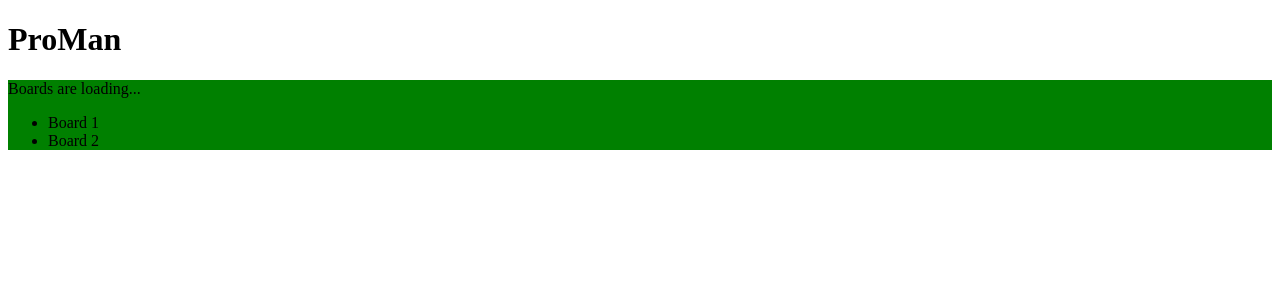
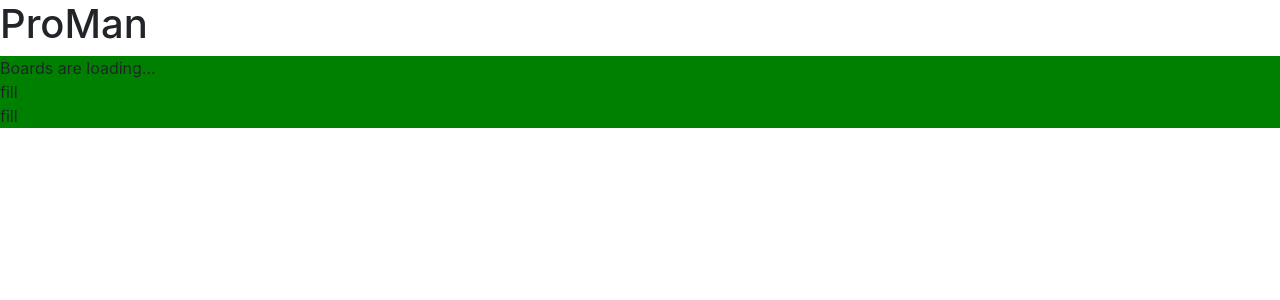
Before and after one commit to blippard/proman, a Flask app: page / in a window 1280 px wide. Shown: the top 300 px of the page. Run offline with Flask 2, Linux system fonts and the light colour scheme; parts of the project's set-up code (start-up, migrations or seed data) failed here and were passed over; some libraries are stand-ins or nearby versions.

Commit message:
Added Bootstrap links and early board collapse

```diff
--- a/static/js/dom.js
+++ b/static/js/dom.js
@@ -19,14 +19,21 @@ export let dom = {
 
         for(let board of boards){
             boardList += `
-                <li>${board.title}</li>
+                <div data-toggle="collapse" data-target="#testCollapse">
+                    fill
+                    <div class="collapse" id="testCollapse">
+                        <div class="card card-body">
+                            Test card
+                        </div>
+                    </div>
+                </div>
             `;
         }
 
         const outerHtml = `
-            <ul class="board-container">
+            <section class="board-container">
                 ${boardList}
-            </ul>
+            </section>
         `;
 
         let boardsContainer = document.querySelector('#boards');
--- a/templates/index.html
+++ b/templates/index.html
@@ -2,7 +2,7 @@
 <html lang="en">
     <head>
         <meta charset="UTF-8">
-        <meta name="viewport" content="width=device-width, initial-scale=1.0">
+        <meta name="viewport" content="width=device-width, initial-scale=1, shrink-to-fit=no">
         <meta http-equiv="X-UA-Compatible" content="ie=edge">
         <title>ProMan</title>
 
@@ -12,10 +12,16 @@
         <link rel="icon" type="image/png" sizes="16x16" href="{{ url_for('static', filename='favicon/favicon-16x16.png') }}">
 
         <link rel="stylesheet" type="text/css" href="{{ url_for('static', filename='css/main.css') }}">
+        <link rel="stylesheet" href="https://stackpath.bootstrapcdn.com/bootstrap/4.3.1/css/bootstrap.min.css" integrity="sha384-ggOyR0iXCbMQv3Xipma34MD+dH/1fQ784/j6cY/iJTQUOhcWr7x9JvoRxT2MZw1T" crossorigin="anonymous">
         <script type="module" src="{{ url_for('static', filename='js/main.js') }}" defer></script>
     </head>
     <body>
         <h1>ProMan</h1>
         <div id="boards">Boards are loading...</div>
+
+
+    <script src="https://code.jquery.com/jquery-3.3.1.slim.min.js" integrity="sha384-q8i/X+965DzO0rT7abK41JStQIAqVgRVzpbzo5smXKp4YfRvH+8abtTE1Pi6jizo" crossorigin="anonymous"></script>
+    <script src="https://cdnjs.cloudflare.com/ajax/libs/popper.js/1.14.7/umd/popper.min.js" integrity="sha384-UO2eT0CpHqdSJQ6hJty5KVphtPhzWj9WO1clHTMGa3JDZwrnQq4sF86dIHNDz0W1" crossorigin="anonymous"></script>
+    <script src="https://stackpath.bootstrapcdn.com/bootstrap/4.3.1/js/bootstrap.min.js" integrity="sha384-JjSmVgyd0p3pXB1rRibZUAYoIIy6OrQ6VrjIEaFf/nJGzIxFDsf4x0xIM+B07jRM" crossorigin="anonymous"></script>
     </body>
 </html>
```
